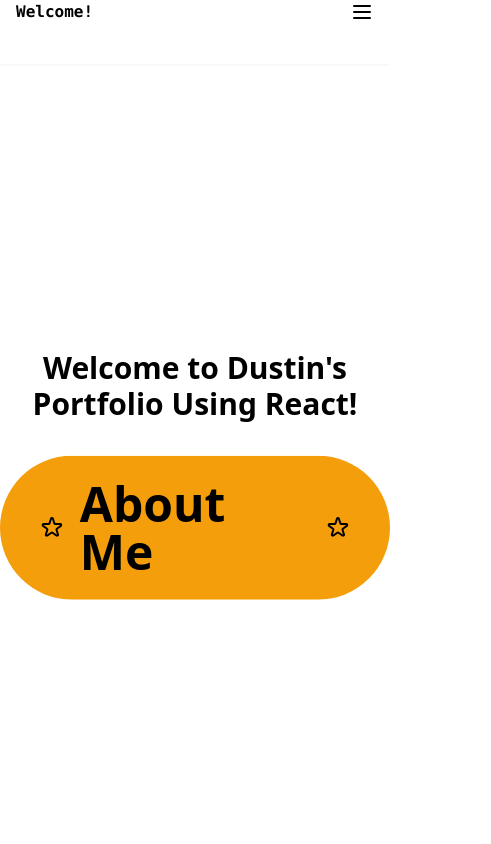
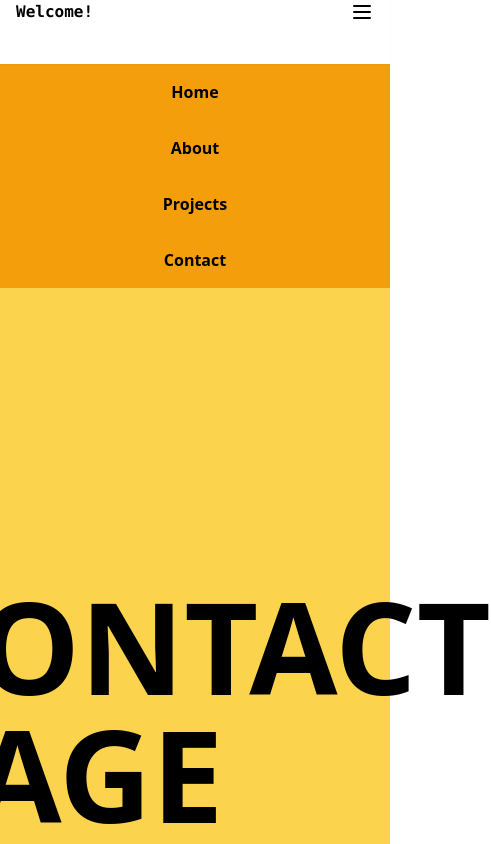
Before and after one commit to DustinPiddy/DustinP-ReactPortfolio, a React (Create React App) app in the folder my-project/: page /contact in a window 390 px wide. Both pictures are taken after a click on the element 362 px from the left and 32 px from the top of the page. Shown: the top 844 px of the page, 491 px wide, since content can reach past the window. Built offline with nearby package versions, Linux system fonts and the light colour scheme.

Commit message:
made pages for each button and created a working dropdown menu for when you're in mobile or small windows

```diff
--- a/my-project/src/App.js
+++ b/my-project/src/App.js
@@ -1,14 +1,32 @@
+import React, { useState, useEffect } from "react";
 import "./App.css";
 import Navbar from "./components/Navbar";
-import Hero from "./components/Hero";
-import Content from "./components/Content";
+import Footer from "./components/Footer";
+import Home from "./pages";
+import { Switch, Route } from "react-router-dom";
+import About from "./pages/about";
+import Projects from "./pages/projects";
+import Contact from "./pages/contact";
+import Dropdown from "./components/Dropdown";
 
 function App() {
+  const [isOpen, setIsOpen] = useState(false);
+
+  const toggle = () => {
+    setIsOpen(!isOpen);
+  };
+
   return (
     <>
-      <Navbar />
-      <Hero />
-      <Content />
+      <Navbar toggle={toggle} />
+      <Dropdown isOpen={isOpen} toggle={toggle} />
+      <Switch>
+        <Route path="/" exact component={Home} />
+        <Route path="/about" exact component={About} />
+        <Route path="/projects" exact component={Projects} />
+        <Route path="/contact" exact component={Contact} />
+      </Switch>
+      <Footer />
     </>
   );
 }
--- a/my-project/src/components/Dropdown.js
+++ b/my-project/src/components/Dropdown.js
@@ -0,0 +1,26 @@
+import React from "react";
+import { Link } from "react-router-dom";
+
+const Dropdown = ({isOpen, toggle}) => {
+  return (
+    <div className={isOpen
+        ? 'grid grid-rows-4 text-center items-center bg-yellow-500': 'hidden'}
+        onClick={toggle}>
+
+      <Link className="p-4 font-bold" to="/">
+        Home
+      </Link>
+      <Link className="p-4 font-bold" to="/about">
+        About
+      </Link>
+      <Link className="p-4 font-bold" to="/projects">
+        Projects
+      </Link>
+      <Link className="p-4 font font-bold" to="/contact">
+        Contact
+      </Link>
+    </div>
+  );
+};
+
+export default Dropdown;
--- a/my-project/src/components/Footer.js
+++ b/my-project/src/components/Footer.js
@@ -6,7 +6,7 @@
       className="flex justify-center items-center h-16
         bg-black text-white"
     >
-      <p>Spaceholder</p>
+      <p>Copyright @ 2021 Dustin Pidcock</p>
     </div>
   );
 };
--- a/my-project/src/components/Navbar.js
+++ b/my-project/src/components/Navbar.js
@@ -1,7 +1,7 @@
 import React from "react";
 import { Link } from "react-router-dom";
 
-const Navbar = () => {
+const Navbar = ({toggle}) => {
   return (
     <nav
       className="flex justify-between iteem-center h-16 bg-white text-black
@@ -11,7 +11,8 @@
       <Link className="pl-4 font-bold" to="/">
         Welcome!
       </Link>
-      <div className="px-4 cursor-pointer md:hidden">
+      <div className="px-4 cursor-pointer md:hidden"
+        onClick={toggle}>
         <svg
           className="w-6 h-6"
           fill="none"
--- /dev/null
+++ b/my-project/src/pages/about.js
@@ -0,0 +1,11 @@
+import React from 'react'
+
+const About = () => {
+    return (
+    <div className="h-screen flex justify-center items-center bg-yellow-300">
+        <h1 className="text-9xl uppercase font-black">About Page</h1>
+    </div>
+    )
+}
+
+export default About
--- /dev/null
+++ b/my-project/src/pages/contact.js
@@ -0,0 +1,11 @@
+import React from 'react'
+
+const Contact = () => {
+    return (
+    <div className="h-screen flex justify-center items-center bg-yellow-300">
+        <h1 className="text-9xl uppercase font-black">Contact Page</h1>
+    </div>
+    )
+}
+
+export default Contact
--- /dev/null
+++ b/my-project/src/pages/index.js
@@ -0,0 +1,14 @@
+import React from "react";
+import Content from "../components/Content";
+import Hero from "../components/Hero";
+
+const Home = () => {
+  return (
+    <>
+      <Hero />
+      <Content />
+    </>
+  );
+};
+
+export default Home;
--- /dev/null
+++ b/my-project/src/pages/projects.js
@@ -0,0 +1,11 @@
+import React from 'react'
+
+const Projects = () => {
+    return (
+    <div className="h-screen flex justify-center items-center bg-yellow-300">
+        <h1 className="text-9xl uppercase font-black">Projects</h1>
+    </div>
+    )
+}
+
+export default Projects
```
